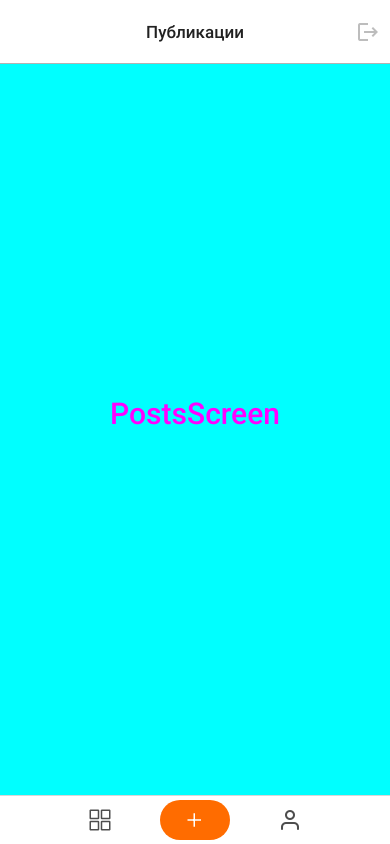
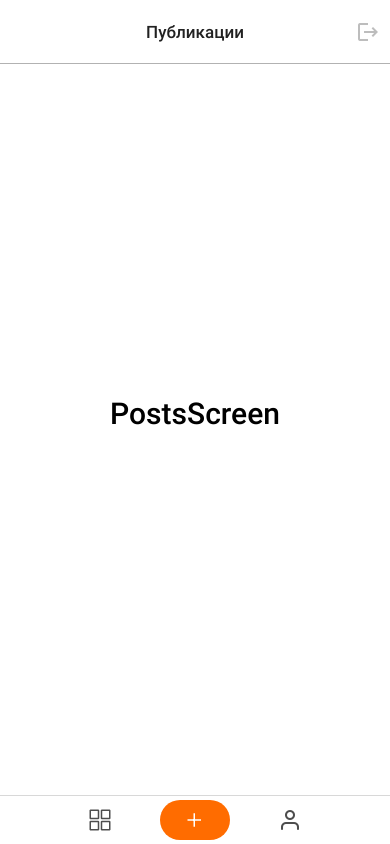
Before and after one commit to Chyharov/rn-social, a React Native app: screen /Home in a window 390 px wide. Built offline with nearby package versions, Linux system fonts and the light colour scheme.

Commit message:
update styles

```diff
--- a/src/components/Home.js
+++ b/src/components/Home.js
@@ -3,15 +3,15 @@ import { StyleSheet, View } from "react-native";
 
 import { createBottomTabNavigator } from "@react-navigation/bottom-tabs";
 
-const MainTab = createBottomTabNavigator();
-
-import ProfileScreen from "../screens/mainScreen/ProfileScreen";
-import PostsScreen from "../screens/mainScreen/PostsScreen";
-import CreatePostsScreen from "../screens/mainScreen/CreatePostsScreen";
-
 import { Feather } from "@expo/vector-icons";
 import { Ionicons } from "@expo/vector-icons";
 import { MaterialIcons } from "@expo/vector-icons";
+
+import PostsScreen from "../screens/mainScreen/PostsScreen";
+import CreatePostsScreen from "../screens/mainScreen/CreatePostsScreen";
+import ProfileScreen from "../screens/mainScreen/ProfileScreen";
+
+const MainTab = createBottomTabNavigator();
 
 export default function useHome({ navigation }) {
   return (
@@ -20,7 +20,6 @@ export default function useHome({ navigation }) {
         name="Posts"
         component={PostsScreen}
         options={{
-          tabBarHideOnKeyboard: true,
           tabBarIcon: ({ focused, size, color }) => (
             <Ionicons
               name="grid-outline"
--- a/src/screens/mainScreen/CommentsScreen.js
+++ b/src/screens/mainScreen/CommentsScreen.js
@@ -34,7 +34,7 @@ const styles = StyleSheet.create({
     flex: 1,
     justifyContent: "center",
     alignItems: "center",
-    backgroundColor: "#00ffff",
+    backgroundColor: "#fff",
   },
   headerTitle: {
     textAlign: "center",
@@ -42,7 +42,8 @@ const styles = StyleSheet.create({
     fontSize: 30,
     lineHeight: 35,
     letterSpacing: 0.01,
-    color: "#ff00ff",
+    color: "#000",
     marginBottom: 33,
   },
+  iconLogOut: {},
 });
--- a/src/screens/mainScreen/CreatePostsScreen.js
+++ b/src/screens/mainScreen/CreatePostsScreen.js
@@ -34,7 +34,7 @@ const styles = StyleSheet.create({
     flex: 1,
     justifyContent: "center",
     alignItems: "center",
-    backgroundColor: "#00ffff",
+    backgroundColor: "#fff",
   },
   headerTitle: {
     textAlign: "center",
@@ -42,7 +42,8 @@ const styles = StyleSheet.create({
     fontSize: 30,
     lineHeight: 35,
     letterSpacing: 0.01,
-    color: "#ff00ff",
+    color: "#000",
     marginBottom: 33,
   },
+  iconLogOut: {},
 });
--- a/src/screens/mainScreen/MapScreen.js
+++ b/src/screens/mainScreen/MapScreen.js
@@ -34,7 +34,7 @@ const styles = StyleSheet.create({
     flex: 1,
     justifyContent: "center",
     alignItems: "center",
-    backgroundColor: "#00ffff",
+    backgroundColor: "#fff",
   },
   headerTitle: {
     textAlign: "center",
@@ -42,7 +42,8 @@ const styles = StyleSheet.create({
     fontSize: 30,
     lineHeight: 35,
     letterSpacing: 0.01,
-    color: "#ff00ff",
+    color: "#000",
     marginBottom: 33,
   },
+  iconLogOut: {},
 });
--- a/src/screens/mainScreen/PostsScreen.js
+++ b/src/screens/mainScreen/PostsScreen.js
@@ -26,7 +26,7 @@ const styles = StyleSheet.create({
     flex: 1,
     justifyContent: "center",
     alignItems: "center",
-    backgroundColor: "#00ffff",
+    backgroundColor: "#fff",
   },
   headerTitle: {
     textAlign: "center",
@@ -34,7 +34,7 @@ const styles = StyleSheet.create({
     fontSize: 30,
     lineHeight: 35,
     letterSpacing: 0.01,
-    color: "#ff00ff",
+    color: "#000",
     marginBottom: 33,
   },
   iconLogOut: {},
--- a/src/screens/mainScreen/ProfileScreen.js
+++ b/src/screens/mainScreen/ProfileScreen.js
@@ -34,7 +34,7 @@ const styles = StyleSheet.create({
     flex: 1,
     justifyContent: "center",
     alignItems: "center",
-    backgroundColor: "#00ffff",
+    backgroundColor: "#fff",
   },
   headerTitle: {
     textAlign: "center",
@@ -42,7 +42,8 @@ const styles = StyleSheet.create({
     fontSize: 30,
     lineHeight: 35,
     letterSpacing: 0.01,
-    color: "#ff00ff",
+    color: "#000",
     marginBottom: 33,
   },
+  iconLogOut: {},
 });
```
